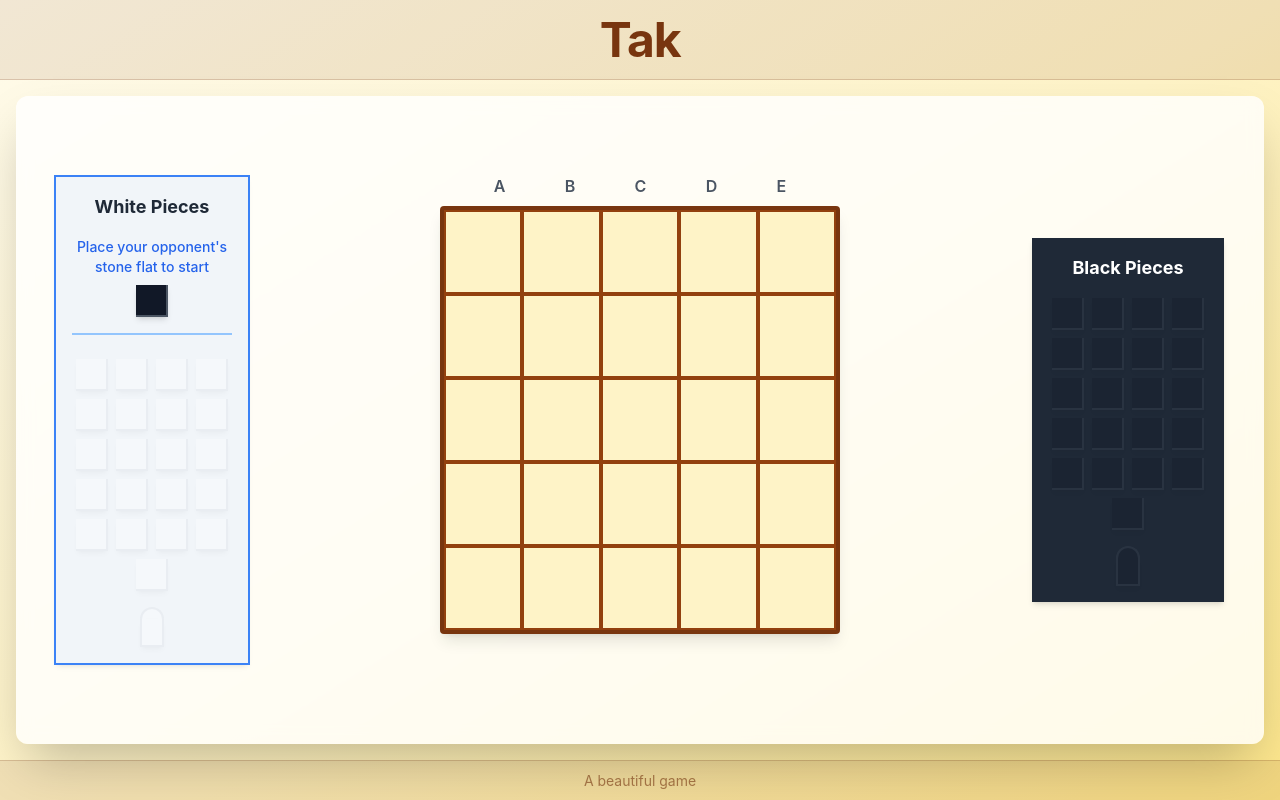
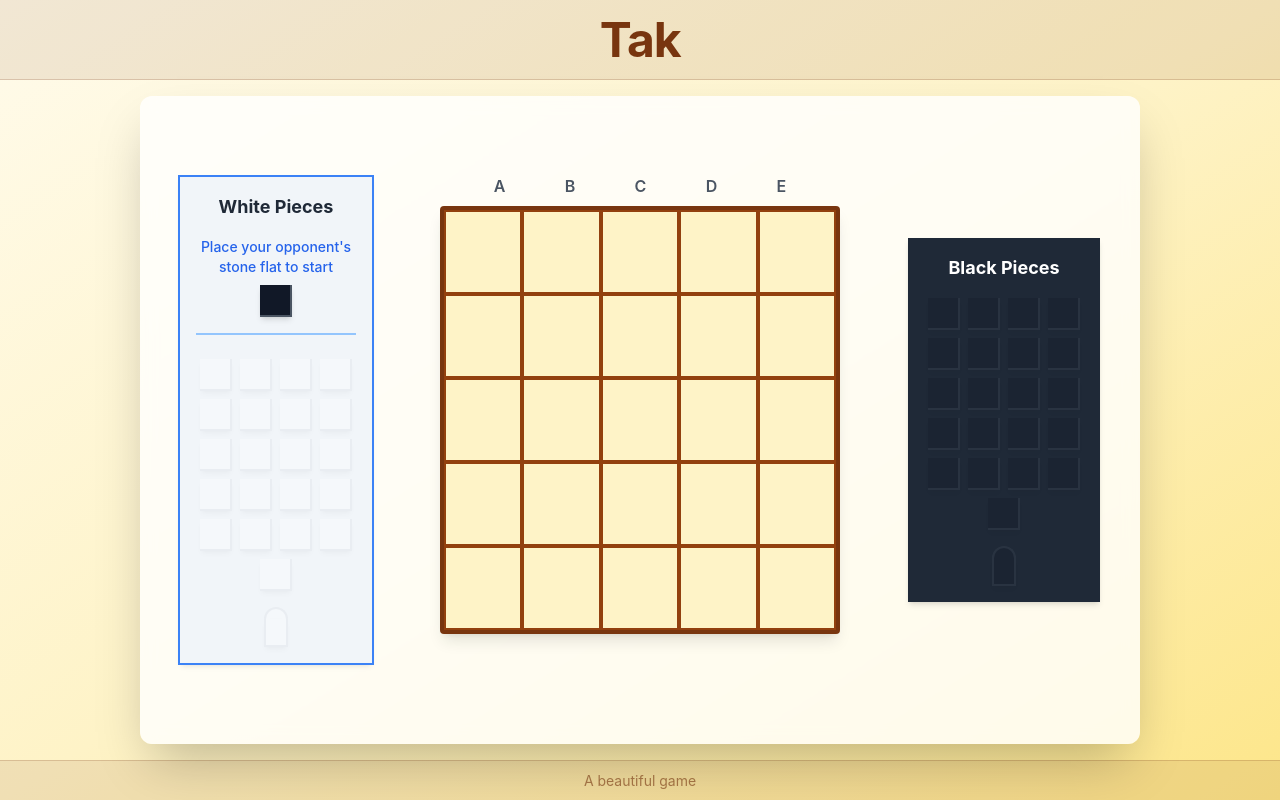
Before and after one commit to jbatch/tak, a React (Vite) app: page / in a window 1280 px wide. Built offline with nearby package versions, Linux system fonts and the light colour scheme.

Commit message:
Desktop spacing fix

```diff
--- a/src/App.tsx
+++ b/src/App.tsx
@@ -15,7 +15,7 @@
 
         {/* Main game area */}
         <main className="h-[85vh] flex items-center justify-center p-4">
-          <div className="w-full h-full max-w-[1400px] bg-white/80 backdrop-blur rounded-xl shadow-2xl p-6 flex items-center justify-center">
+          <div className="w-full h-full max-w-[1000px] bg-white/80 backdrop-blur rounded-xl shadow-2xl p-6 flex items-center justify-center">
             <GameBoard />
           </div>
         </main>
--- a/src/components/GameBoard.tsx
+++ b/src/components/GameBoard.tsx
@@ -21,7 +21,7 @@
 
   return (
     <div className="w-full h-full flex items-center justify-center">
-      <div className="w-full max-w-[1400px] p-4">
+      <div className="w-full max-w-[1400px] p-4 flex flex-col">
         {/* Alert */}
         {state.winner && (
           <Alert className="w-full max-w-md mx-auto mb-4">
@@ -132,7 +132,7 @@
         </div>
 
         {/* Mobile Banks */}
-        <div className="lg:hidden flex justify-between gap-4 mt-4">
+        <div className="lg:hidden flex justify-between gap-4 mt-4 w-full">
           <CompactPieceBank
             color="white"
             stones={state.whiteStones}
```
